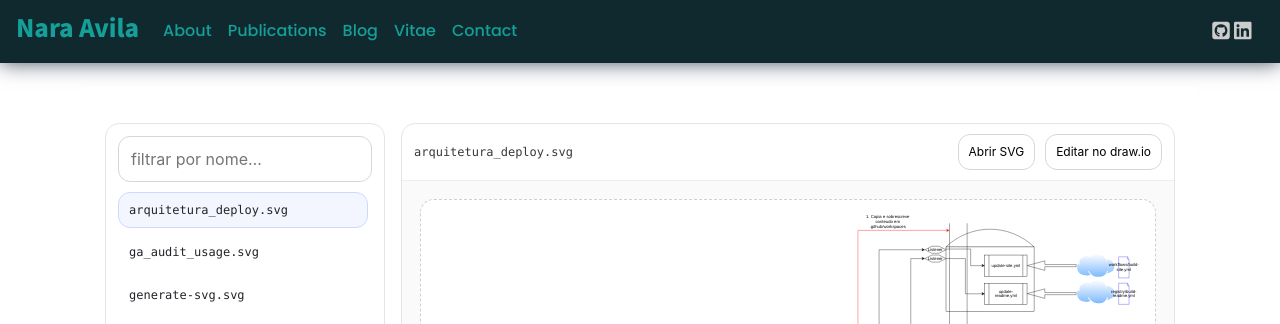
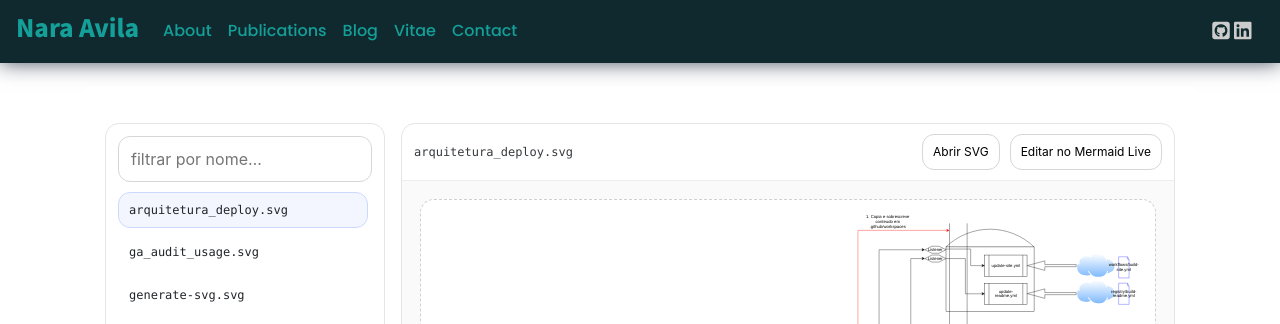
Before and after one commit to naavilam/naavilam.github.io, a Jekyll site: the page built from pages/svg-gallery.html, in a window 1280 px wide. Shown: the top 324 px of the page. Built offline with Jekyll 4.4.1, drawn with Linux system fonts in a browser that asks for light colours; nearby versions of some CDN libraries; comment, search, counter and statistics services are not loaded; some of the changed lines change nothing that is shown.

Commit message:
Update files

```diff
--- a/pages/svg-gallery.html
+++ b/pages/svg-gallery.html
@@ -166,7 +166,7 @@ description: SVGs com preview e edição no draw.io
             <div class="svg-actions">
                 <a id="openRaw" class="btn" href="#" target="_blank" rel="noopener" style="display:none;">Abrir SVG</a>
                 <a id="editDrawio" class="btn" href="#" target="_blank" rel="noopener" style="display:none;">Editar no
-                    draw.io</a>
+                    Mermaid Live</a>
             </div>
         </div>
 
@@ -284,23 +284,57 @@ description: SVGs com preview e edição no draw.io
             // URL que o draw.io vai baixar (preferir CDN)
             const drawSource = cdn ? `${cdn}/assets/svg/${name}` : (location.origin + rawNoCache);
 
+            // esconder botão se não existir .mmd
+            try {
+                const head = await fetch(`${mmdUrl}?v=${Date.now()}`, { method: "HEAD", cache: "no-store" });
+                if (!head.ok) {
+                    editEl.style.display = 'none';
+                    editEl.onclick = null;
+                    editEl.href = '#';
+                    return; // ou apenas não retorna e segue
+                }
+            } catch {
+                editEl.style.display = 'none';
+            }
+
             // --- NOVO: editar via Mermaid (.mmd), não SVG ---
+            // --- editar via Mermaid Live (.mmd) ---
             const mmdName = name.replace(/\.svg$/i, ".mmd");
             const mmdUrl = `${BASE}/assets/mmd/${mmdName}`;
 
-            // deixa o link visível, mas a ação real é via click (precisa buscar o .mmd e gerar #pako)
-            editEl.href = "#";
+            // mostra o botão, mas ele só vai abrir quando clicar
+            editEl.style.display = '';
+            editEl.href = '#'; // vamos abrir via JS
             editEl.onclick = async (ev) => {
                 ev.preventDefault();
 
                 try {
-                    const url = `${mmdUrl}?v=${Date.now()}`; // cache-buster
-                    const rr = await fetch(url, { cache: "no-store" });
-                    if (!rr.ok) throw new Error(`HTTP ${rr.status} ao buscar ${url}`);
-                    const mmdText = await rr.text();
+                    const r = await fetch(`${mmdUrl}?v=${Date.now()}`, { cache: 'no-store' });
+                    if (!r.ok) throw new Error(`HTTP ${r.status} ao buscar ${mmdUrl}`);
 
-                    const liveUrl = mermaidLiveEditUrl(mmdText);
-                    window.open(liveUrl, "_blank", "noopener");
+                    const code = await r.text();
+
+                    // Mermaid Live espera um "state" compactado no hash (pako)
+                    const state = {
+                        code,
+                        mermaid: { theme: "default" },
+                        autoSync: true,
+                        updateDiagram: true
+                    };
+
+                    if (!window.pako) throw new Error("pako não carregou (script do unpkg).");
+
+                    const json = JSON.stringify(state);
+                    const compressed = window.pako.deflate(json, { to: "string" });
+
+                    // base64url
+                    const b64 = btoa(compressed)
+                        .replace(/\+/g, "-")
+                        .replace(/\//g, "_")
+                        .replace(/=+$/g, "");
+
+                    const url = `https://mermaid.live/edit#pako:${b64}`;
+                    window.open(url, "_blank", "noopener");
                 } catch (e) {
                     console.error(e);
                     alert("Não consegui abrir no Mermaid Live. Veja o console para detalhes.");
```
